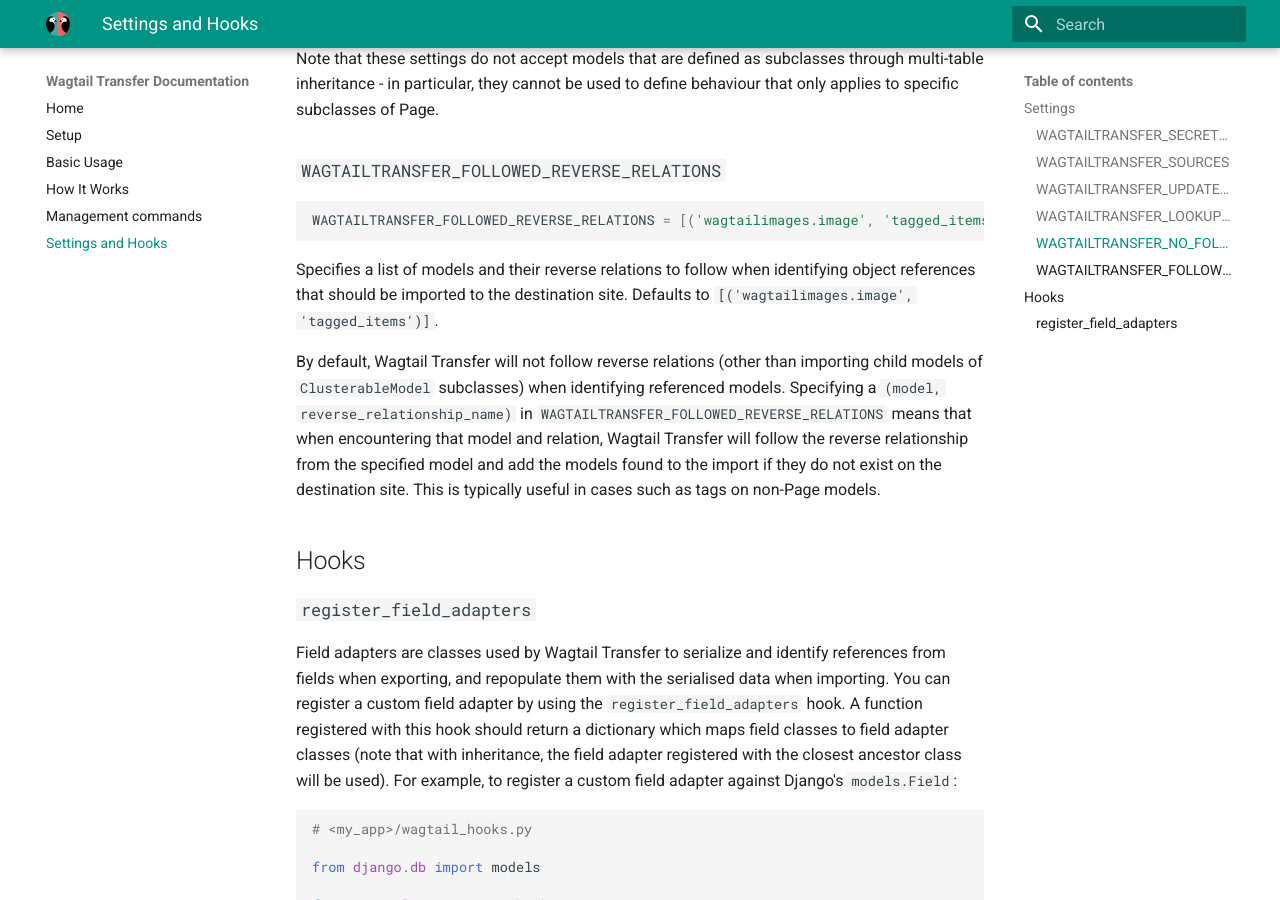
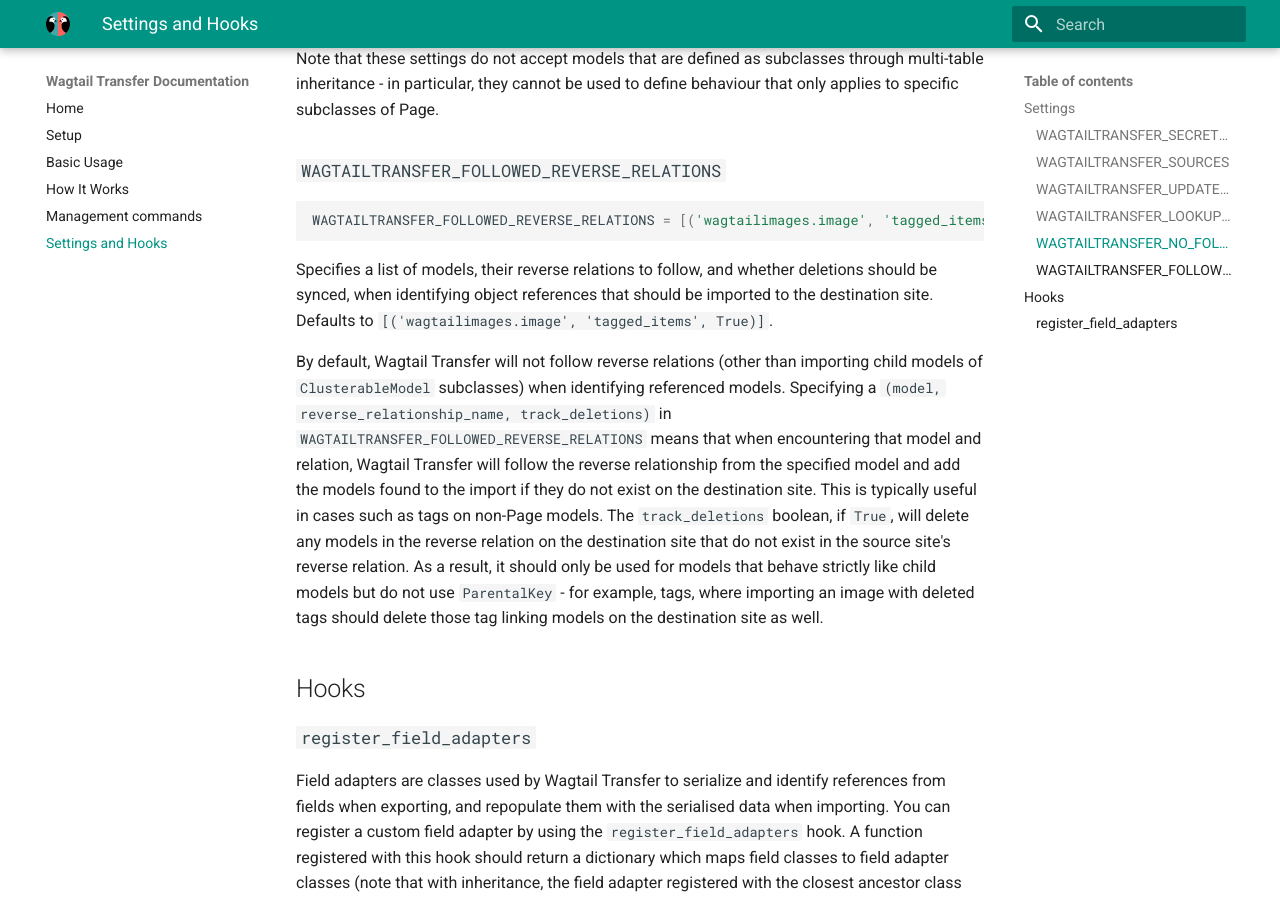
Before and after one commit to wagtail/wagtail-transfer, an MkDocs documentation site: the page built from docs/settings.md, in a window 1280 px wide and 900 px high, scrolled down 2082 px. Built offline with MkDocs 1.6.1 and Material for MkDocs 9.7.7, drawn with Linux system fonts in a browser that asks for light colours.

Commit message:
Add new behaviour (deletion tracking) of WAGTAILTRANSFER_FOLLOWED_REVERSE_RELATIONS to settings reference

````diff
--- a/docs/settings.md
+++ b/docs/settings.md
@@ -90,13 +90,15 @@
 ### `WAGTAILTRANSFER_FOLLOWED_REVERSE_RELATIONS`
 
 ```python
-WAGTAILTRANSFER_FOLLOWED_REVERSE_RELATIONS = [('wagtailimages.image', 'tagged_items')]
+WAGTAILTRANSFER_FOLLOWED_REVERSE_RELATIONS = [('wagtailimages.image', 'tagged_items', True)]
 ```
 
-Specifies a list of models and their reverse relations to follow when identifying object references that should be imported to the destination site. Defaults to `[('wagtailimages.image', 'tagged_items')]`.
+Specifies a list of models, their reverse relations to follow, and whether deletions should be synced, when identifying object references that should be imported to the destination site. Defaults to `[('wagtailimages.image', 'tagged_items', True)]`.
 
-By default, Wagtail Transfer will not follow reverse relations (other than importing child models of `ClusterableModel` subclasses) when identifying referenced models. Specifying a `(model, reverse_relationship_name)` in `WAGTAILTRANSFER_FOLLOWED_REVERSE_RELATIONS` means that when
-encountering that model and relation, Wagtail Transfer will follow the reverse relationship from the specified model and add the models found to the import if they do not exist on the destination site. This is typically useful in cases such as tags on non-Page models.
+By default, Wagtail Transfer will not follow reverse relations (other than importing child models of `ClusterableModel` subclasses) when identifying referenced models. Specifying a `(model, reverse_relationship_name, track_deletions)` in `WAGTAILTRANSFER_FOLLOWED_REVERSE_RELATIONS` means that when
+encountering that model and relation, Wagtail Transfer will follow the reverse relationship from the specified model and add the models found to the import if they do not exist on the destination site. This is typically useful in cases such as tags on non-Page models. The `track_deletions` boolean,
+if `True`, will delete any models in the reverse relation on the destination site that do not exist in the source site's reverse relation. As a result,
+it should only be used for models that behave strictly like child models but do not use `ParentalKey` - for example, tags, where importing an image with deleted tags should delete those tag linking models on the destination site as well.
 
 ## Hooks
 
````
Also changed, not shown: README.md (+5 -3 lines).
